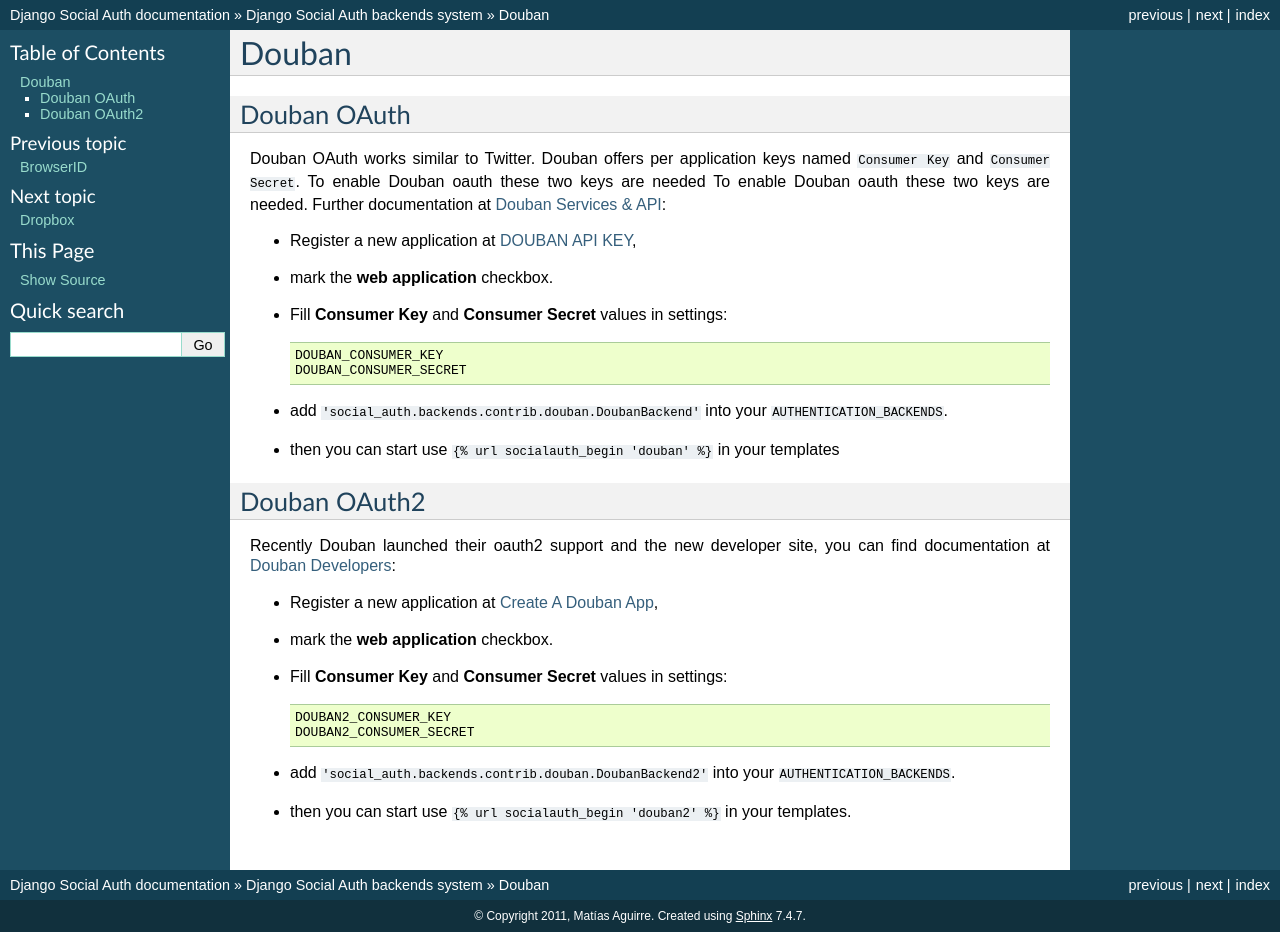
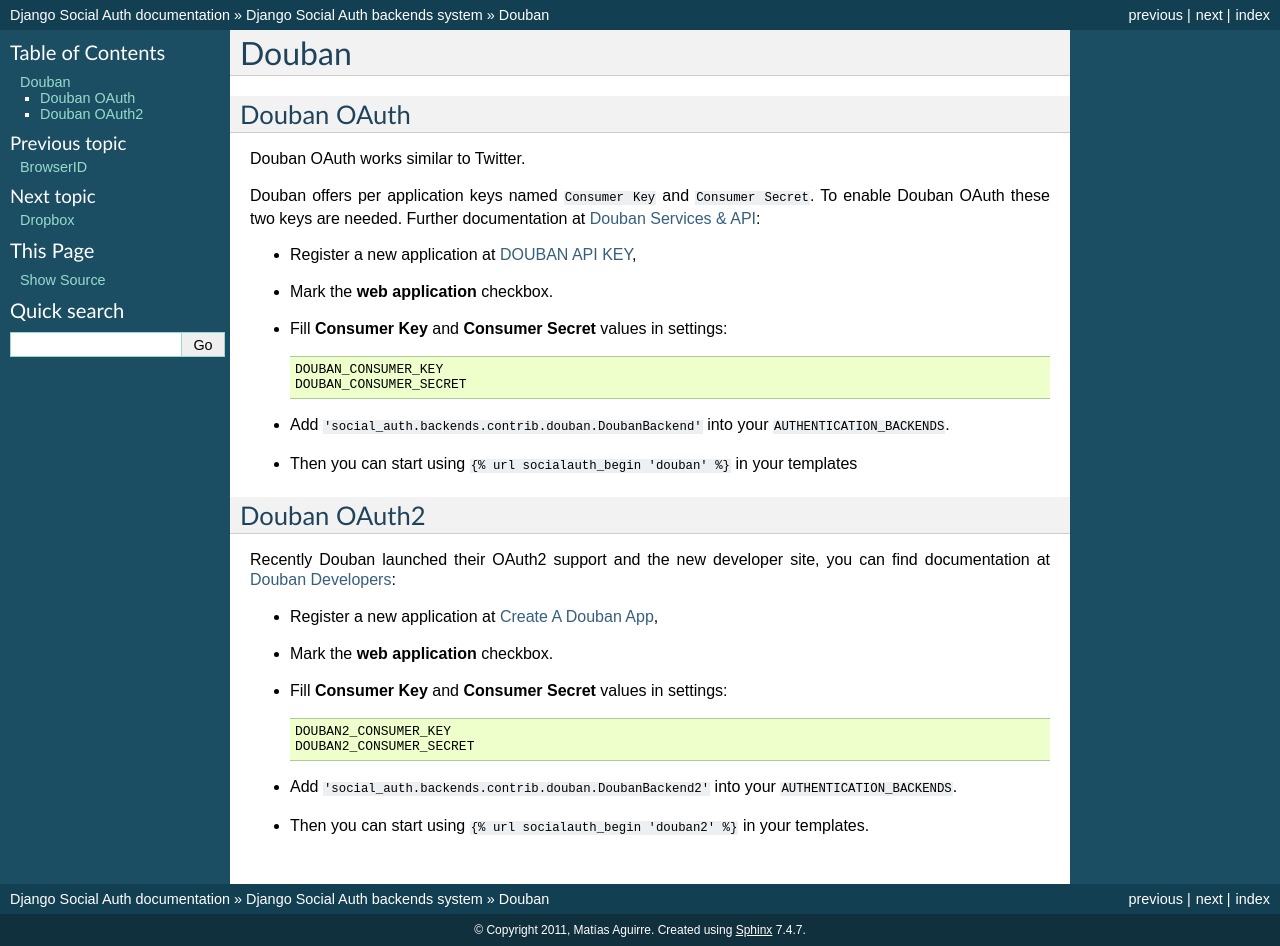
Before and after one commit to devs-cloud/django-social-auth-module, a Sphinx documentation site: the page built from doc/backends/douban.rst, in a window 1280 px wide. Built offline with Sphinx 7.4.7, drawn with Linux system fonts in a browser that asks for light colours.

Commit message:
Doc and endline formats

```diff
--- a/doc/backends/douban.rst
+++ b/doc/backends/douban.rst
@@ -4,43 +4,46 @@
 Douban OAuth
 ------------
 Douban OAuth works similar to Twitter.
-Douban offers per application keys named ``Consumer Key`` and ``Consumer Secret``. To enable Douban oauth these two keys are needed
-To enable Douban oauth these two keys are needed. Further documentation at
-`Douban Services & API`_:
+
+Douban offers per application keys named ``Consumer Key`` and ``Consumer
+Secret``. To enable Douban OAuth these two keys are needed. Further
+documentation at `Douban Services & API`_:
 
 - Register a new application at `DOUBAN API KEY`_,
 
-- mark the **web application** checkbox.
+- Mark the **web application** checkbox.
 
 - Fill **Consumer Key** and **Consumer Secret** values in settings::
 
       DOUBAN_CONSUMER_KEY
       DOUBAN_CONSUMER_SECRET
 
-- add ``'social_auth.backends.contrib.douban.DoubanBackend'``
+- Add ``'social_auth.backends.contrib.douban.DoubanBackend'``
   into your ``AUTHENTICATION_BACKENDS``.
 
-- then you can start use ``{% url socialauth_begin 'douban' %}`` in your templates
+- Then you can start using ``{% url socialauth_begin 'douban' %}`` in your
+  templates
+
 
 Douban OAuth2
 -------------
-Recently Douban launched their oauth2 support and the new developer site, you can find documentation at
-`Douban Developers`_:
+Recently Douban launched their OAuth2 support and the new developer site, you
+can find documentation at `Douban Developers`_:
 
 - Register a new application at `Create A Douban App`_,
 
-- mark the **web application** checkbox.
+- Mark the **web application** checkbox.
 
 - Fill **Consumer Key** and **Consumer Secret** values in settings::
 
       DOUBAN2_CONSUMER_KEY
       DOUBAN2_CONSUMER_SECRET
 
-
-- add ``'social_auth.backends.contrib.douban.DoubanBackend2'``
+- Add ``'social_auth.backends.contrib.douban.DoubanBackend2'``
   into your ``AUTHENTICATION_BACKENDS``.
 
-- then you can start use ``{% url socialauth_begin 'douban2' %}`` in your templates.
+- Then you can start using ``{% url socialauth_begin 'douban2' %}`` in your
+  templates.
 
 .. _Douban Services & API: http://www.douban.com/service/
 .. _Douban API KEY: http://www.douban.com/service/apikey/apply
```
